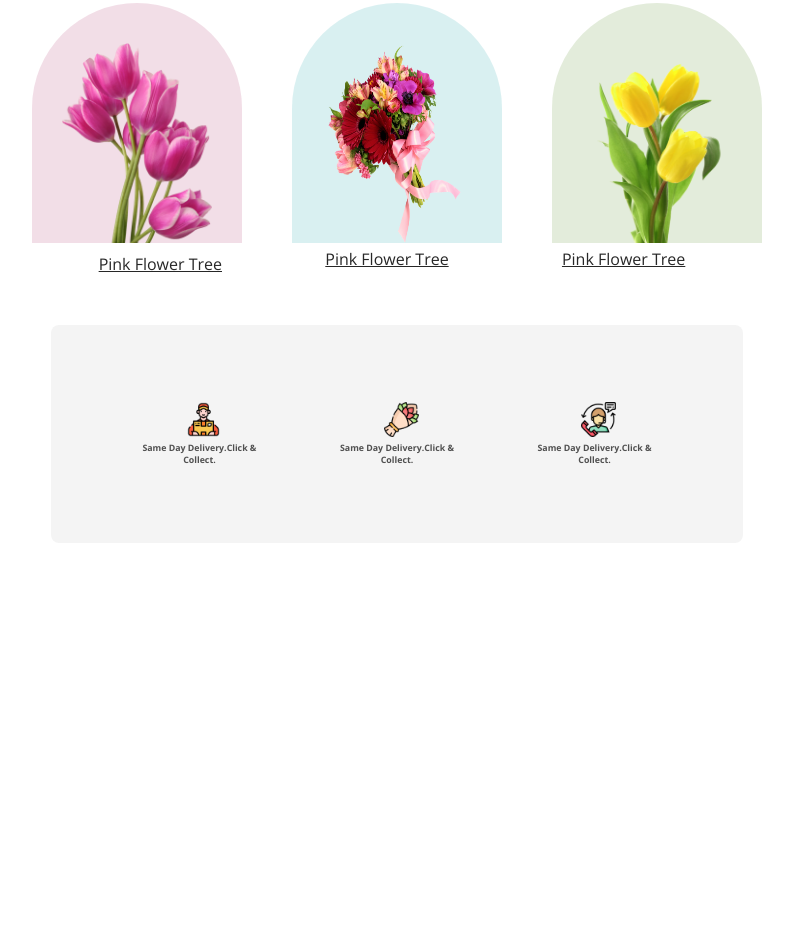
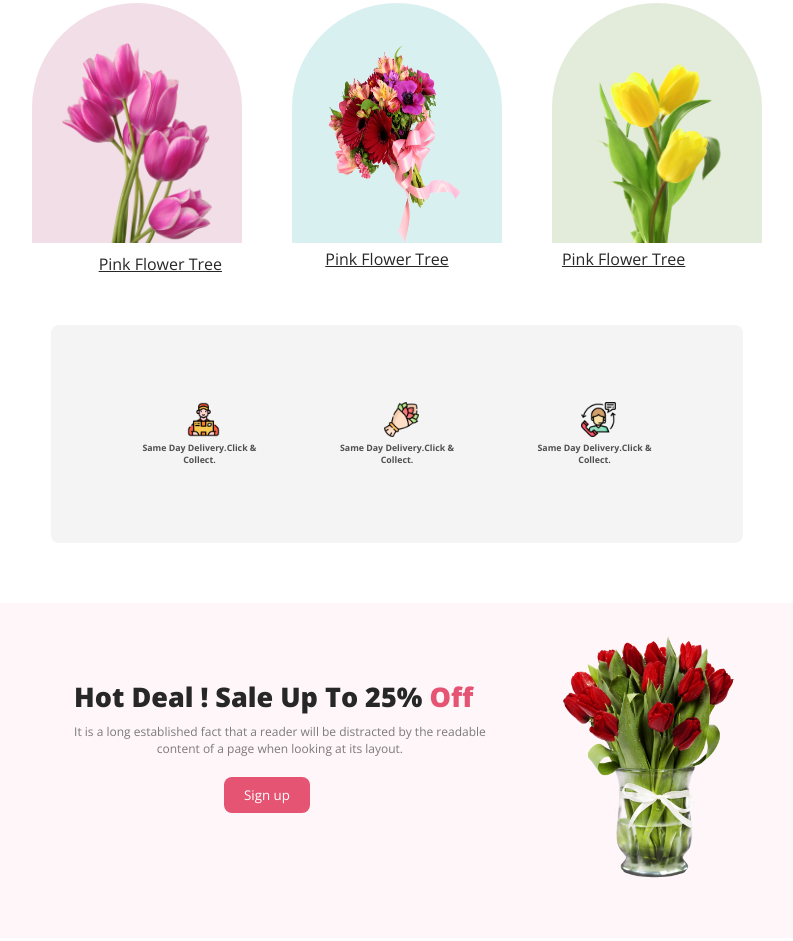
Before and after one commit to Neaz-mq/flower-shop, a plain HTML site: page index.html in a window 1280 px wide. Shown: the part 806-1747 px from the top of the page, without its empty margins (243-1036 px from the left). Before the commit the page ends 1409 px from the top, so only its background shows below. Drawn offline with nearby package versions, Linux system fonts and the light colour scheme.

Commit message:
added sale information

```diff
--- a/index.html
+++ b/index.html
@@ -59,7 +59,8 @@
                 <div class="featured-description">
 
                     <h1 class="featured-title">Our Featured Flowers</h1>
-                <p class="featured-description">It is a long established fact that a reader will be distracted by the readable <br> content of a page when looking at its layout.</p>
+                    <p class="featured-paragraph">It is a long established fact that a reader will be distracted by
+                        the readable <br> content of a page when looking at its layout.</p>
 
                 </div>
 
@@ -104,18 +105,33 @@
                         <p class="icon-description">Same Day Delivery.Click & Collect.</p>
 
                     </div>
+                </div>
+            </div>
 
+        </section>
+
+        <!-- This is sale section -->
+
+        <section>
+
+          <div class="sale-container">
+            <div class="sale-description">
+
+                <h1 class="sale-title">Hot Deal ! Sale Up To 25% <span style="color: #E55473;">Off</span></h1>
+                <p class="sale-paragraph">It is a long established fact that a reader will be distracted by the readable <br> content of a page when looking at its layout.</p>
+
+                <button class="btn sale-btn">Sign up</button>
+
+            </div>
+
+            <div class="sale-image">
+
+                <img class="roses" src="assets/pngwing 8.png" alt="rose">
 
             </div>
 
 
-
           </div>
-
-
-
-
-
 
 
 
--- a/style.css
+++ b/style.css
@@ -1,4 +1,4 @@
-*{
+* {
     margin: 0px;
     padding: 0px;
     font-family: 'Lato', sans-serif;
@@ -6,27 +6,27 @@
     font-family: 'Open Sans', sans-serif;
 }
 
-.banner-container{
+.banner-container {
     display: flex;
     justify-content: space-around;
     align-items: center;
     background-color: rgba(229, 84, 115, 0.10);
 }
 
-.banner-title{
+.banner-title {
     color: #272727;
     font-size: 45px;
     font-weight: 800;
 }
 
-.banner-description{
+.banner-description {
     color: rgba(39, 39, 39, 0.60);
     font-size: 15px;
     font-weight: 400;
     margin-top: 20px;
 }
 
-.btn{
+.btn {
     border-radius: 8px;
     background: #E55473;
     color: white;
@@ -35,18 +35,18 @@
     margin-top: 20px;
 }
 
-.banner-img{
+.banner-img {
     width: 450px;
     height: 550px;
     margin-top: 30px;
 }
 
-.featured-container{
+.featured-container {
     margin-bottom: 60px;
 }
 
 
-.featured-title{
+.featured-title {
     color: #272727;
     text-align: center;
     font-size: 28px;
@@ -54,7 +54,7 @@
     margin-top: 80px;
 }
 
-.featured-description{
+.featured-description {
     color: rgba(39, 39, 39, 0.60);
     text-align: center;
     font-size: 14px;
@@ -62,7 +62,12 @@
     margin-top: 18px;
 }
 
-.featured-flowers{
+.featured-paragraph{
+    margin-top: 18px;
+}
+
+
+.featured-flowers {
     display: flex;
     justify-content: center;
     align-items: center;
@@ -70,7 +75,7 @@
     margin-top: 50px;
 }
 
-.pink-background{
+.pink-background {
     padding-top: 40px;
     padding-left: 30px;
     padding-right: 30px;
@@ -79,12 +84,12 @@
 
 }
 
-.size{
+.size {
     width: 150px;
     height: 200px;
 }
 
-.sky-background{
+.sky-background {
 
     padding-top: 40px;
     padding-left: 30px;
@@ -93,7 +98,7 @@
     background-color: rgba(5, 151, 160, 0.15);
 }
 
-.gray-background{
+.gray-background {
     padding-top: 40px;
     padding-left: 30px;
     padding-right: 30px;
@@ -101,7 +106,7 @@
     background-color: rgba(71, 125, 17, 0.15);
 }
 
-.flower-name ul{
+.flower-name ul {
     display: flex;
     justify-content: space-around;
     align-items: center;
@@ -111,32 +116,32 @@
 
 }
 
-.flower-name ul li{
+.flower-name ul li {
     text-decoration: underline;
 
 }
 
-.position{
+.position {
     margin-top: 10px;
     margin-left: 220px;
     margin-right: -10px;
     color: #272727;
 }
 
-.position-second{
+.position-second {
     color: #272727;
     margin-right: 90px;
     margin-left: -130px;
 
 }
 
-.position-third{
+.position-third {
     color: #272727;
     margin-right: 230px;
     margin-left: -220px;
 }
 
-.featured-services{
+.featured-services {
     display: flex;
     justify-content: space-between;
     align-items: center;
@@ -148,17 +153,67 @@
     gap: 55px;
 }
 
-.icon-size{
+.icon-size {
     width: 35px;
-   margin-left: 58px;
+    margin-left: 58px;
 }
 
-.icon-description{
+.icon-description {
     color: rgba(39, 39, 39, 0.80);
-   text-align: center;
-   font-size: 8.8px;
-   font-weight: 600;
+    text-align: center;
+    font-size: 8.8px;
+    font-weight: 600;
+}
 
-
+.sale-container{
+    background-color: rgba(229, 84, 115, 0.05);
+    display: flex;
+    justify-content: space-around;
+    align-items: center;
+    margin-bottom: 90px;
+    padding-bottom: 50px;
 
 }
+
+.sale-description{
+
+    margin-left: 190px;
+    margin-right: -180px;
+}
+
+.sale-title{
+    color: #272727;
+    font-size: 27px;
+    font-weight: 800;
+}
+
+.sale-paragraph{
+
+    color: rgba(39, 39, 39, 0.60);
+    text-align: center;
+    font-size: 12px;
+    font-weight: 400;
+    margin-top: 8px;
+}
+
+.sale-btn{
+
+    border-radius: 8px;
+    background: #E55473;
+    color: white;
+    border: none;
+    padding: 9px 20px;
+    margin-top: 20px;
+    margin-left: 150px;
+
+}
+
+.sale-image{
+    margin-right: 170px;
+}
+
+.roses{
+    margin-top: 30px;
+   width: 180px;
+   height: 250px;
+}
```
Lines whose indentation alone changed are shown as unchanged.
